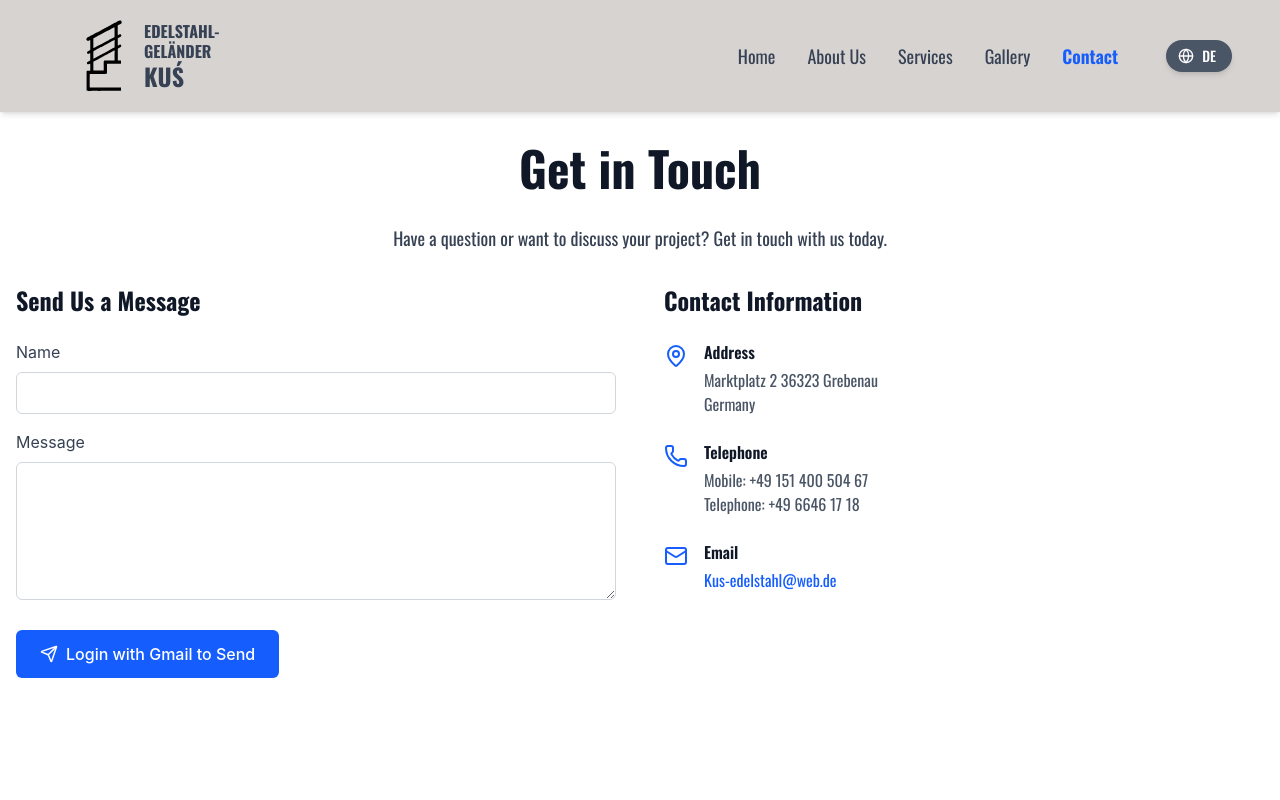
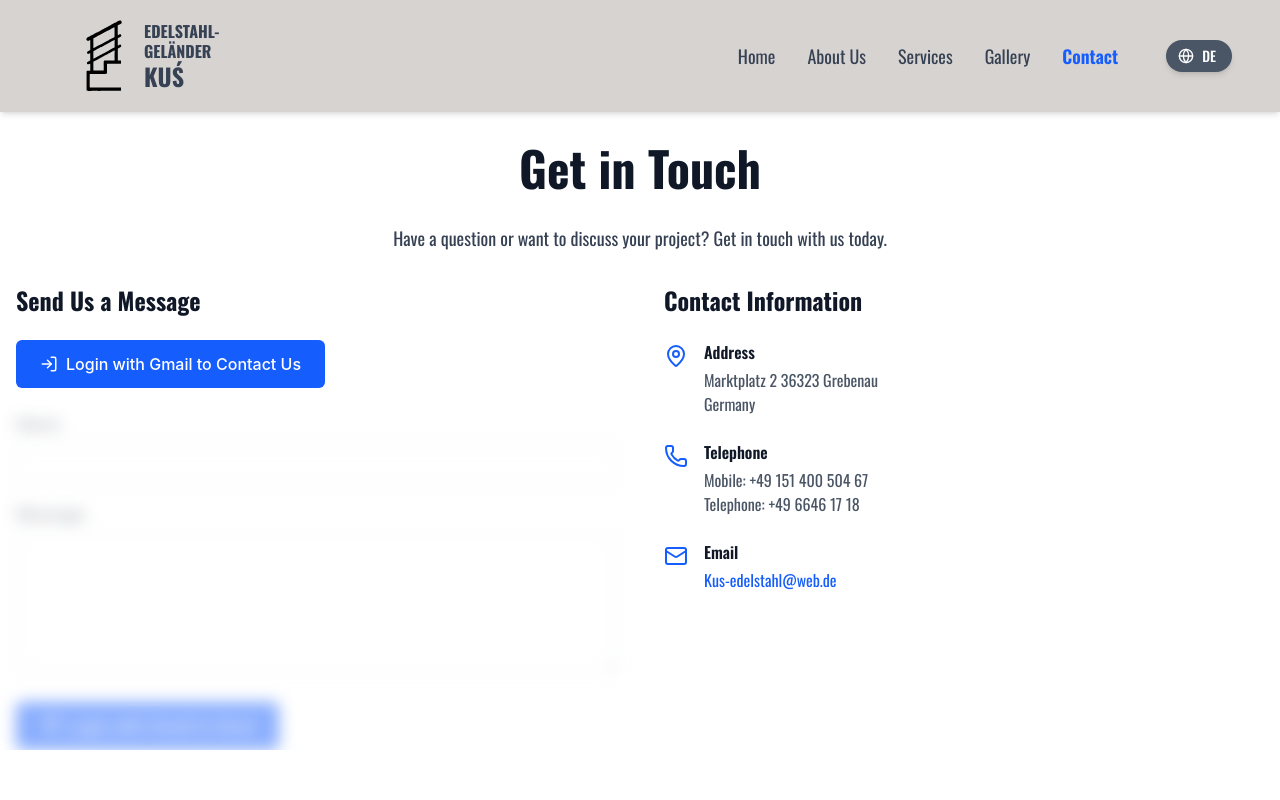
Before and after one commit to Xtiannn07/Edelstahl-Gel-nder-Ku-, a React (Vite) app: page /contact in a window 1280 px wide. Shown: the top 800 px of the page. Built offline with nearby package versions, Linux system fonts and the light colour scheme; no server answers.

Commit message:
form fixed

```diff
--- a/src/components/ContactForm.jsx
+++ b/src/components/ContactForm.jsx
@@ -2,7 +2,7 @@
 import { useEffect, useState } from 'react';
 import { useSelector } from 'react-redux';
 import { motion } from 'framer-motion';
-import { Send, LogOut } from 'lucide-react';
+import { Send, LogOut, LogIn } from 'lucide-react';
 import { supabase } from '../supabase/supabaseClient';
 import { selectTranslations } from '../redux/slices/languageSlice';
 
@@ -65,6 +65,10 @@ export default function ContactForm() {
     setFormData({ name: '', message: '' });
   };
 
+  const handleLogin = async () => {
+    await supabase.auth.signInWithOAuth({ provider: 'google' });
+  };
+
   const handleLogout = async () => {
     await supabase.auth.signOut();
     setSession(null);
@@ -72,6 +76,19 @@ export default function ContactForm() {
 
   return (
     <div>
+      {!session && (
+        <motion.button
+          type="button"
+          onClick={handleLogin}
+          className="mb-6 bg-blue-600 text-white px-6 py-3 rounded-md font-medium flex items-center justify-center hover:bg-blue-700"
+          whileHover={{ scale: 1.02 }}
+          whileTap={{ scale: 0.98 }}
+        >
+          <LogIn size={18} className="mr-2" />
+          {contact.login_message}
+        </motion.button>
+      )}
+
       {status.submitted && (
         <motion.div
           initial={{ opacity: 0, y: 20 }}
@@ -84,7 +101,8 @@ export default function ContactForm() {
       {status.error && (
         <div className="bg-red-100 text-red-700 p-4 rounded-md mb-6">{status.error}</div>
       )}
-      <form onSubmit={handleSubmit} className="space-y-4">
+
+      <form onSubmit={handleSubmit} className={`space-y-4 ${!session ? 'pointer-events-none blur-sm opacity-50' : ''}`}>
         <div className="mb-4">
           <label htmlFor="name" className="block text-gray-700 mb-2">{contact.name}</label>
           <input
@@ -95,6 +113,7 @@ export default function ContactForm() {
             onChange={handleChange}
             className="w-full px-4 py-2 border border-gray-300 rounded-md"
             required
+            disabled={!session}
           />
         </div>
         <div className="mb-6">
@@ -107,6 +126,7 @@ export default function ContactForm() {
             rows="5"
             className="w-full px-4 py-2 border border-gray-300 rounded-md"
             required
+            disabled={!session}
           ></textarea>
         </div>
         <div className="flex flex-wrap items-center gap-4">
@@ -115,6 +135,7 @@ export default function ContactForm() {
             className="min-w-[150px] bg-blue-600 text-white px-6 py-3 rounded-md font-medium flex items-center justify-center hover:bg-blue-700"
             whileHover={{ scale: 1.02 }}
             whileTap={{ scale: 0.98 }}
+            disabled={!session}
           >
             <Send size={18} className="mr-2" />
             {session ? contact.send : 'Login with Gmail to Send'}
@@ -129,7 +150,7 @@ export default function ContactForm() {
               whileTap={{ scale: 0.98 }}
             >
               <LogOut size={18} className="mr-2" />
-              Logout
+              {contact.logout}
             </motion.button>
           )}
         </div>
--- a/src/redux/slices/languageSlice.js
+++ b/src/redux/slices/languageSlice.js
@@ -72,6 +72,8 @@ const translations = {
       cta:"Let us help bring your vision to life with our high-quality stainless steel products.",
       title1: 'Send Us a Message',
       title2: 'Contact Information',
+      login_message: 'Login with Gmail to Contact Us',
+      logout: 'Logout',
       address: 'Address',
       name: 'Name',
       email: 'Email',
@@ -150,6 +152,8 @@ const translations = {
       cta: 'Lassen Sie uns Ihre Vision mit unseren hochwertigen Edelstahlprodukten zum Leben erwecken.',
       title1: 'Senden Sie uns eine Nachricht',
       title2: 'Kontaktinformationen',
+      login_message: 'Melden Sie sich mit Gmail an, um uns zu kontaktieren',
+      logout: 'Abmelden',
       title3: 'Adresse',
       address: 'Adresse',
       name: 'Name',
```
